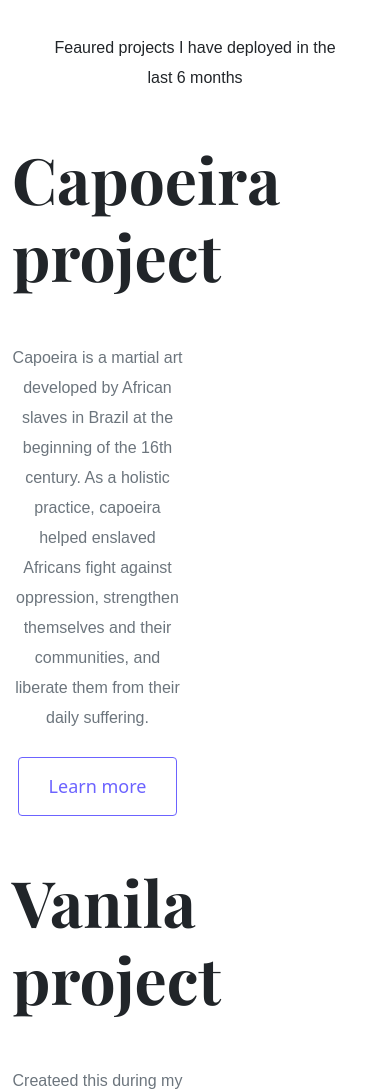
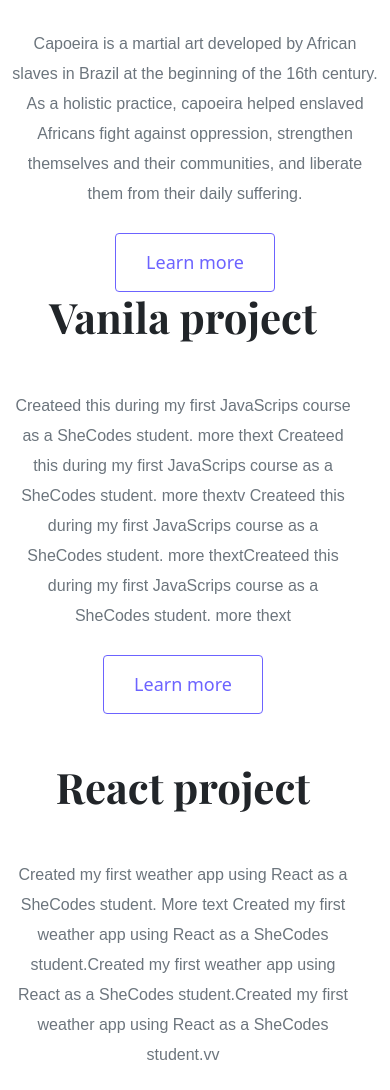
Before and after one commit to miya89/portfolio-project, a plain HTML site: page index.html in a window 390 px wide. Shown: the part 726-1816 px from the top of the page. Drawn offline with nearby package versions, Linux system fonts and the light colour scheme.

Commit message:
Cleaning code

```diff
--- a/index.html
+++ b/index.html
@@ -36,8 +36,9 @@
         <div class="col d-none d-lg-block">
             <img src="images/capoeira.png" class="img-fluid" alt="">
             </div>
-            <div class="col-6">
-<div class="project-description">
+
+            <div class="col">
+                <div class="project-description">
 <h2 class="mb-5">Capoeira project</h2>
 <p class="mb-4 text-muted">
     Capoeira is a martial art developed by African slaves in Brazil at the beginning of the 16th century. As a holistic
@@ -47,10 +48,10 @@
 <a href="#" class= "btn btn-branding-outline">Learn more</a>
 </div>
 </div>
-</div>
+
 
 <div class="row mb-5">
-    <div class="col-6">
+    <div class="col">
         <div class="project-description">
             <h2 class="mb-5">Vanila project</h2>
             <p class="mb-4 text-muted">
@@ -70,7 +71,7 @@
     <div class="col d-none d-lg-block">
         <img src="images/reactApp.png" class="img-fluid" alt="">
     </div>
-    <div class="col-6">
+    <div class="col">
         <div class="project-description">
             <h2 class="mb-5">React project</h2>
             <p class="mb-4 text-muted">
--- a/styles/portfolio.css
+++ b/styles/portfolio.css
@@ -67,10 +67,20 @@ p {
 }
 
 .project-description {
-  padding: 120px 60px 0;
+  padding: 120px 60px;
 }
 
-@media (max-width: 900px) {
+@media (max-width: 960px) {
+  h1 {
+    font-size: 60px;
+    line-height: 1.5;
+  }
+  h2 {
+    font-size: 42px;
+  }
+  .hero {
+    padding: 80px 20px;
+  }
   .project-description {
     padding: 0;
     text-align: center;
```
